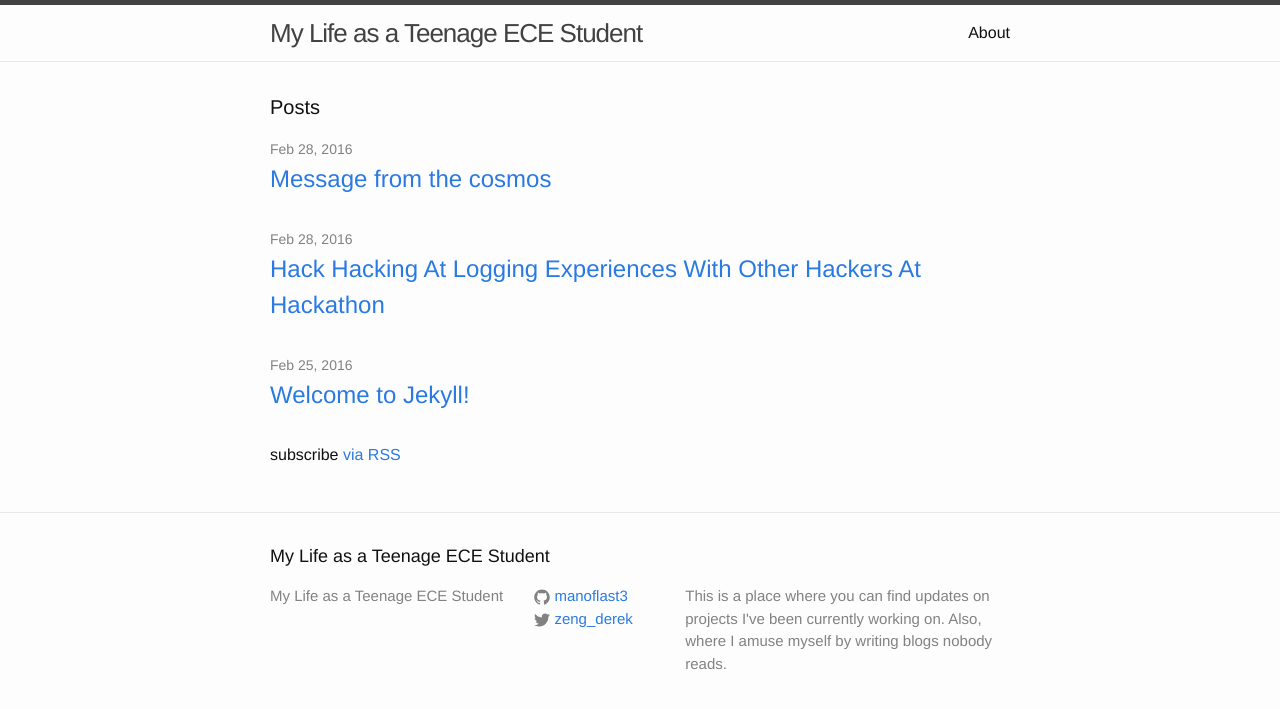
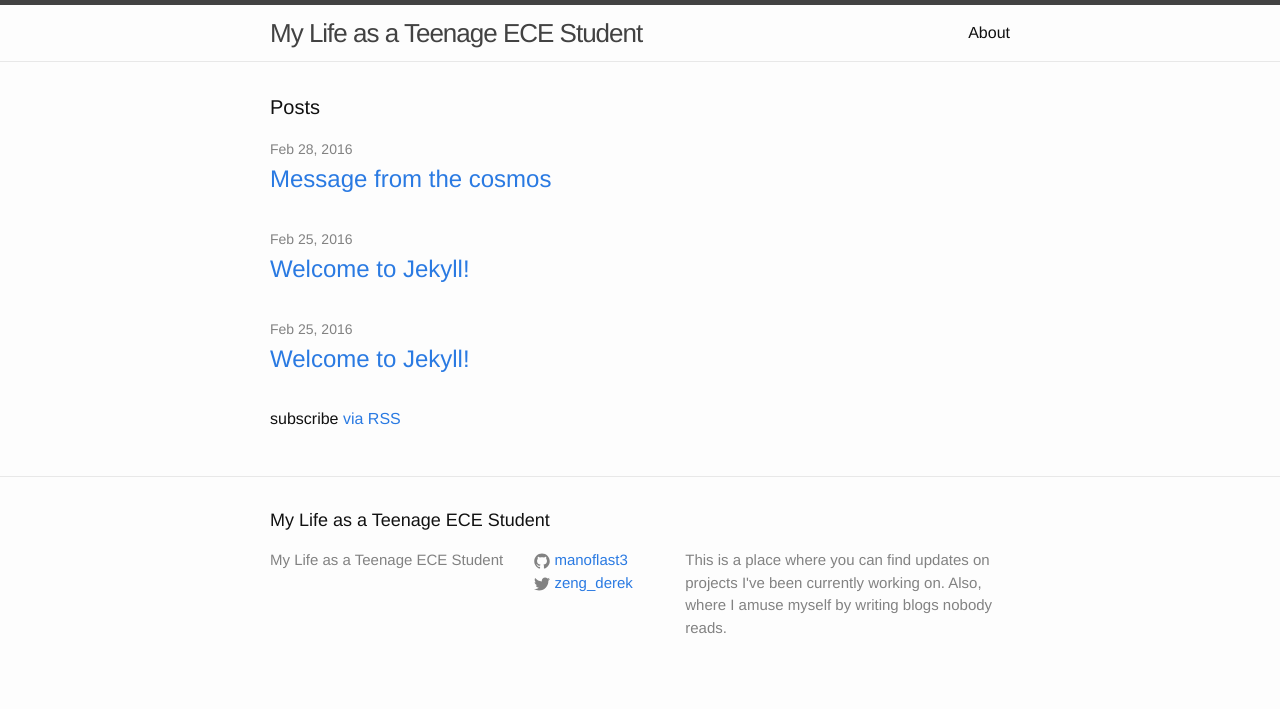
Before and after one commit to Manoflast3/manoflast3.github.io, a Jekyll site: the page built from index.html, in a window 1280 px wide. Shown: the top 709 px of the page. Built offline with Jekyll 4.4.1, drawn with Linux system fonts in a browser that asks for light colours.

Commit message:
Post style changed.

```diff
--- a/_posts/2016-02-28-Hack-hacking-at-logging-experiences-with-other-hackers-at-hackathon.markdown
+++ b/_posts/2016-02-28-Hack-hacking-at-logging-experiences-with-other-hackers-at-hackathon.markdown
@@ -1,2 +1,8 @@
+---
+layout: post
+title:  "Welcome to Jekyll!"
+date:   2016-02-25 22:33:29 +0000
+categories: jekyll update
+---
 
 Obligatory "omg-my-first-hackathon" Mhacks post
```
